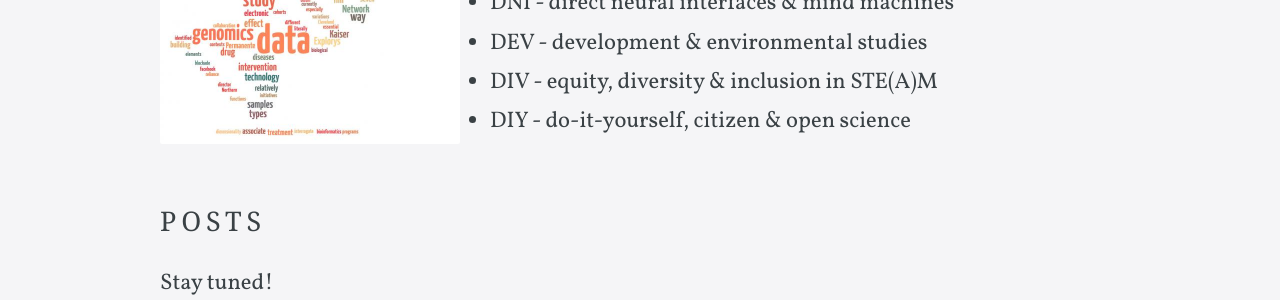
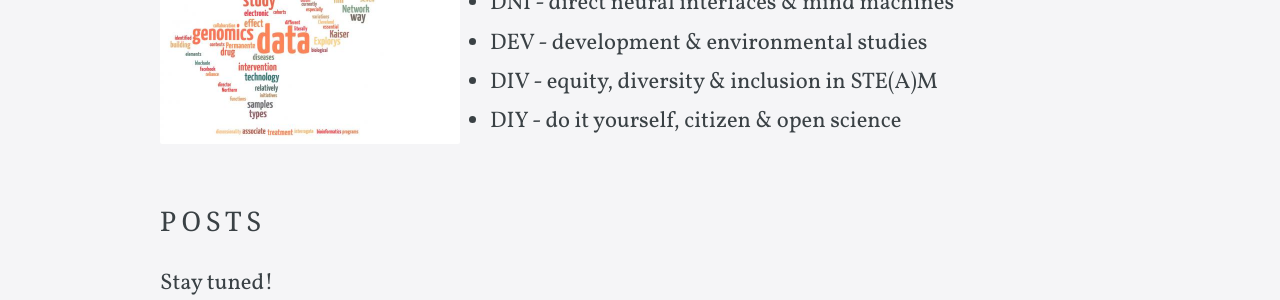
Before and after one commit to bioshack/d8a, a Jekyll site: the page built from pages/index.html, in a window 1280 px wide. Shown: the part 733-1033 px from the top of the page. Built offline with Jekyll 4.4.1, drawn with Linux system fonts in a browser that asks for light colours; some web fonts are replaced; the list of posts is cut into pages by our own code.

Commit message:
Edit list

```diff
--- a/pages/index.html
+++ b/pages/index.html
@@ -19,7 +19,7 @@ navigation_order: 2
     <li>DNI - direct neural interfaces & mind machines</li>
     <li>DEV - development & environmental studies</li>
     <li>DIV - equity, diversity & inclusion in STE(A)M</li>
-    <li>DIY - do-it-yourself, citizen & open science</li>
+    <li>DIY - do it yourself, citizen & open science</li>
   </ul>
 
   <h3>Posts</h3>
```
